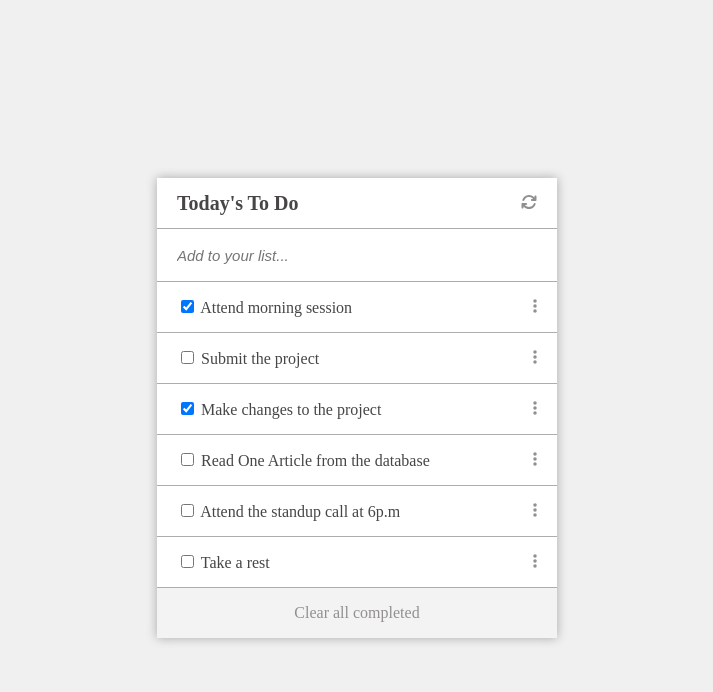
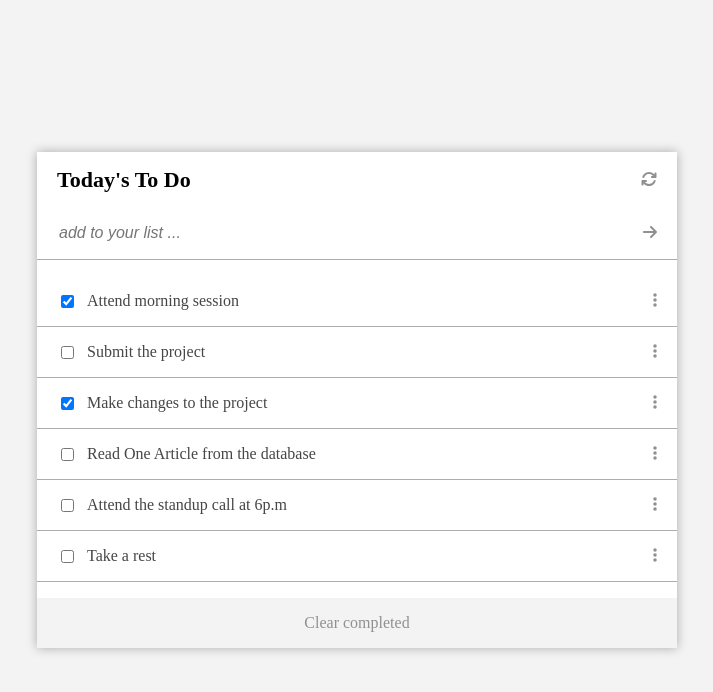
Before and after one commit to cynthiainga/to-do-list-app, a website built with Parcel: page src/index.html in a window 1280 px wide. Shown: the whole page, without its empty margins (283-996 px from the left). Built offline with nearby package versions, Linux system fonts and the light colour scheme.

Commit message:
Fix linters errros

```diff
--- a/src/index.html
+++ b/src/index.html
@@ -6,6 +6,28 @@
     <title>To Do List App</title>
   </head>
   <body>
-    <ul class="todo-list"></ul>
+    <main class="main-container">
+      <form class="form">
+        <div class="title-wrapper">
+          <h1 class="title">Today's To Do</h1>
+          <span class="icon">
+            <i class="fa-solid fa-arrows-rotate"></i>
+          </span>
+        </div>
+
+        <div class="input-container">
+          <input
+            type="text"
+            class="input-todo"
+            placeholder="add to your list ..."
+          />
+          <span class="icon"><i class="fa-solid fa-arrow-right"></i></span>
+        </div>
+        <ul class="todo-list"></ul>
+        <div class="myFooter">
+          <a href="#">Clear completed</a>
+        </div>
+      </form>
+    </main>
   </body>
 </html>
--- a/src/index.js
+++ b/src/index.js
@@ -1,24 +1,16 @@
 import '@fortawesome/fontawesome-free/js/all.js';
-import {
-  todoList,
-  todoListElement,
-  form,
-  footer,
-  mainContainer,
-  append,
-} from './modules.js';
+import { todoList, todoListElement } from './modules.js';
 
 import('./style.css');
 
 const todo = () => {
-  append();
   todoList.forEach((todo) => {
+    const { completed, description } = todo;
     const todoElement = document.createElement('li');
-    const { completed, description } = todo;
-    todoElement.innerHTML = `
-                  <div class='list-row'>
+    let list = '';
+    list += `
                     <div class='content'>
-                        <input type="checkbox" ${
+                       <input type="checkbox" ${
   completed ? 'checked' : ''
 } class='input' />
                         <span>${description}</span>
@@ -26,14 +18,11 @@ const todo = () => {
                    <span class='icon'>
                    <i class="fa-solid fa-ellipsis-vertical"></i>
                    </span>
-                    </div>
                     `;
+    todoElement.innerHTML = list;
+    todoElement.classList.add('list-row');
     todoListElement.appendChild(todoElement);
-    form.appendChild(todoListElement);
-    mainContainer.appendChild(form);
-    document.body.appendChild(mainContainer);
   });
-  form.insertBefore(footer, form.childNodes[3]);
 };
 
 window.addEventListener('DOMContentLoaded', todo);
--- a/src/modules.js
+++ b/src/modules.js
@@ -32,37 +32,3 @@ export const todoList = [
 ];
 
 export const todoListElement = document.querySelector('.todo-list');
-export const form = document.createElement('form');
-export const header = document.createElement('div');
-export const headerText = document.createElement('h1');
-export const clear = document.createElement('a');
-clear.href = '#';
-headerText.classList.add('title');
-export const headerImg = document.createElement('span');
-
-headerText.innerHTML = "Today's To Do";
-headerImg.innerHTML = "<span class='icon'><i class='fa-solid fa-arrows-rotate'></i></span>";
-header.classList.add('header');
-export const footer = document.createElement('div');
-footer.classList.add('myFooter');
-clear.innerHTML = 'Clear all completed';
-
-export const inputContainer = document.createElement('div');
-inputContainer.classList.add('input-container');
-export const inputTodo = document.createElement('input');
-export const refreshImg = document.createElement('i');
-refreshImg.style.color = '#928f8f';
-inputTodo.placeholder = 'Add to your list...';
-export const mainContainer = document.createElement('div');
-export const append = () => {
-  inputContainer.appendChild(inputTodo);
-  inputContainer.appendChild(refreshImg);
-  inputTodo.classList.add('input-todo');
-  footer.appendChild(clear);
-  header.appendChild(headerText);
-  header.appendChild(headerImg);
-  form.appendChild(header);
-  form.appendChild(inputContainer);
-  form.classList.add('form');
-  mainContainer.classList.add('main-container');
-};
--- a/src/style.css
+++ b/src/style.css
@@ -1,38 +1,49 @@
 body {
-  background-color: #f0f0f0;
+  box-sizing: border-box;
+  margin: 0;
+  padding: 0;
+  min-height: 100vh;
+  height: 100%;
+  background-color: #f3f3f3;
+}
+
+.main-container {
+  display: grid;
+  grid-template-columns: repeat(12, 1fr);
+  grid-template-rows: 1fr 1fr 1fr;
   height: 100vh;
-  overflow: hidden;
+}
+
+.form {
+  grid-column: 5/9;
+  grid-row: 2/3;
+  background-color: white;
+  box-shadow: 0 0 10px rgba(0, 0, 0, 0.3);
 }
 
 .todo-list {
   display: flex;
   flex-direction: column;
   list-style: none;
-  margin: 0;
   padding: 0;
-}
-
-.form {
-  display: flex;
-  flex-direction: column;
-  height: auto;
-  width: 400px;
-  background-color: white;
-  box-shadow: 0 0 10px rgba(0, 0, 0, 0.3);
 }
 
 .input-todo {
   height: 50px;
   border: none;
-  padding-left: 20px;
-  padding-right: 20px;
-  width: 90%;
   font-style: italic;
-  font-size: 15px;
+  font-size: 16px;
+}
+
+.title-wrapper {
+  display: flex;
+  align-items: center;
+  justify-content: space-between;
+  padding: 0 20px;
 }
 
 .title {
-  font-size: 20px;
+  font-size: 22px;
 }
 
 .icon {
@@ -50,6 +61,12 @@ body {
 .myFooter a {
   text-decoration: none;
   color: #928f8f;
+}
+
+.main-header {
+  width: 100%;
+  height: 100px;
+  background-color: #928f8f;
 }
 
 .myFooter a:hover {
@@ -79,7 +96,7 @@ body {
   align-items: center;
   justify-content: space-between;
   border-bottom: 1px solid rgb(172, 172, 172);
-  padding-right: 20px;
+  padding: 0 20px;
 }
 
 .header {
@@ -88,7 +105,6 @@ body {
   justify-content: space-between;
   align-items: center;
   height: 50px;
-  width: auto;
   padding-left: 20px;
   padding-right: 20px;
   border-bottom: 1px solid rgb(172, 172, 172);
@@ -98,13 +114,30 @@ body {
   color: rgb(71, 69, 69);
 }
 
-.main-container {
+.content {
+  justify-content: space-between;
   display: flex;
-  justify-content: center;
-  align-items: center;
-  height: 100%;
+  column-gap: 10px;
 }
 
-.content {
+.content span {
   color: rgb(71, 69, 69);
 }
+
+@media screen and (min-width: 320px) {
+  .form {
+    grid-column: 3/11;
+  }
+}
+
+@media screen and (min-width: 768px) {
+  .form {
+    grid-column: 4/10;
+  }
+}
+
+@media screen and (min-width: 1440px) {
+  .form {
+    grid-column: 5/9;
+  }
+}
```
Also changed, not shown: dist/index.html, dist/src_style_css.bundle.js, 1 other file.
